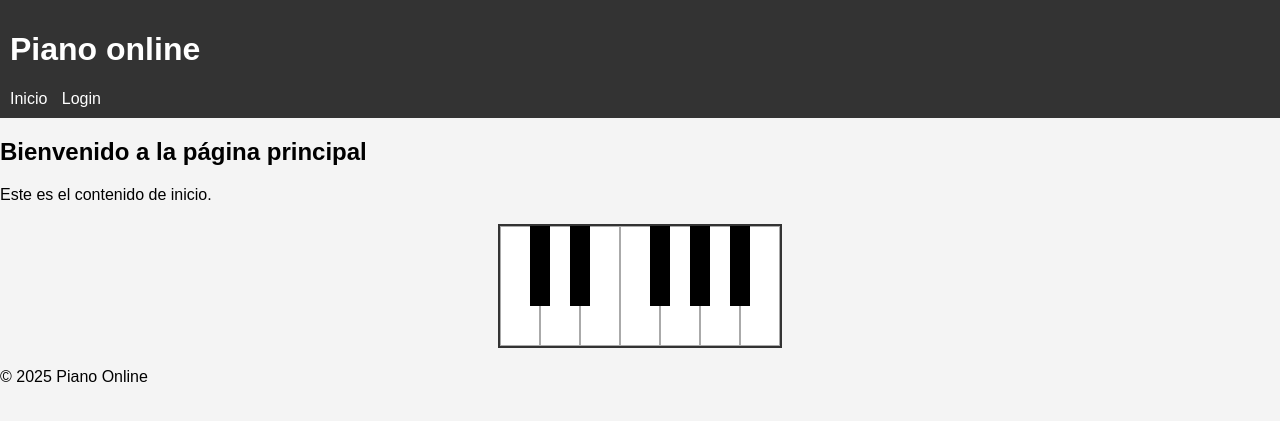
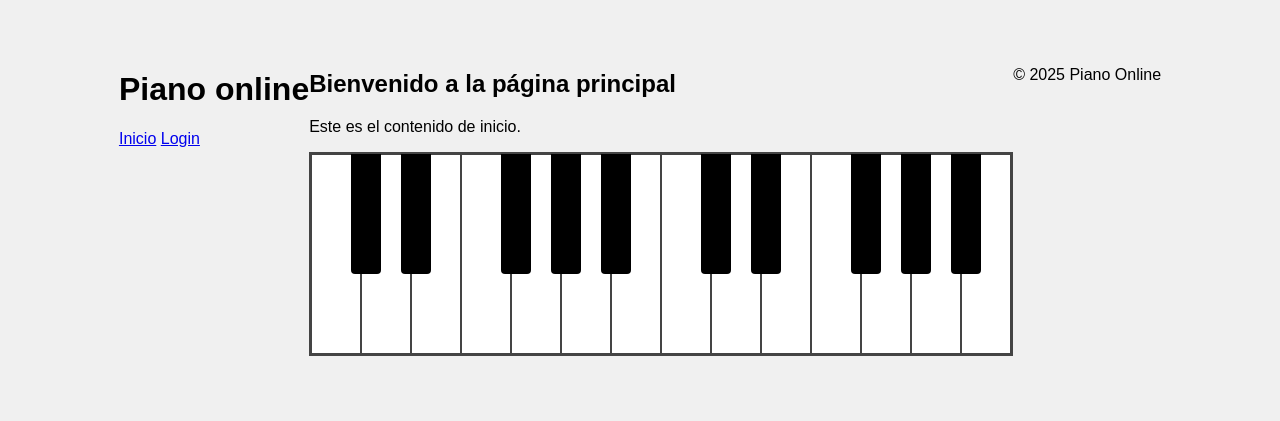
Before and after one commit to rubenhdezmtinez/piano-online, a PHP site: page / in a window 1280 px wide. Shown: the top 421 px of the page. Run offline with PHP 8.4, Linux system fonts and the light colour scheme.

Commit message:
piano actualizado

```diff
--- a/css/estilos.css
+++ b/css/estilos.css
@@ -1,53 +1,44 @@
 body {
-    font-family: Arial, Helvetica, sans-serif;
-    background-color: #f4f4f4;
-    margin: 0;
-    padding: 0;
-
+  background-color: #f0f0f0;
+  display: flex;
+  justify-content: center;
+  margin-top: 50px;
+  font-family: sans-serif;
 }
 
-header {
-    background-color: #333;
-    color: white;
-    padding: 10px;
-}
-
-nav a {
-    color: white;
-    margin-right: 10px;
-    text-decoration: none;
-}
 .piano {
   position: relative;
-  width: 280px;
-  height: 120px;
-  margin: 20px auto;
-  border: 2px solid #333;
+  width: 700px;
+  height: 200px;
+  border: 2px solid #444;
+  background: #ccc;
 }
 
 .white-keys {
   display: flex;
+  position: absolute;
+  z-index: 1;
 }
 
 .white {
-  width: 40px;
-  height: 120px;
+  width: 50px;
+  height: 200px;
   background: white;
-  border: 1px solid #aaa;
+  border: 1px solid #444;
   box-sizing: border-box;
 }
 
 .black-keys {
   position: absolute;
-  top: 0;
-  height: 80px;
+  height: 120px;
   width: 100%;
+  z-index: 2;
 }
 
 .black {
   position: absolute;
-  width: 20px;
-  height: 80px;
+  width: 30px;
+  height: 120px;
   background: black;
-  z-index: 2;
+  border-radius: 0 0 4px 4px;
 }
--- a/index.php
+++ b/index.php
@@ -2,5 +2,6 @@
     require_once 'db.php';
     include 'includes/header.php';
     include 'templates/home.php';
+    include 'templates/piano.php';
     include 'includes/footer.php';
 ?>
--- a/templates/home.php
+++ b/templates/home.php
@@ -1,20 +1,2 @@
 <h2>Bienvenido a la página principal</h2>
 <p>Este es el contenido de inicio.</p>
-<div class="piano">
-    <div class="white-keys">
-        <div class="white"></div>
-        <div class="white"></div>
-        <div class="white"></div>
-        <div class="white"></div>
-        <div class="white"></div>
-        <div class="white"></div>
-        <div class="white"></div>
-    </div>
-    <div class="black-keys">
-        <div class="black" style="left: 30px;"></div>
-        <div class="black" style="left: 70px;"></div>
-        <div class="black" style="left: 150px;"></div>
-        <div class="black" style="left: 190px;"></div>
-        <div class="black" style="left: 230px;"></div>
-    </div>
-</div>
--- /dev/null
+++ b/templates/piano.php
@@ -0,0 +1,30 @@
+<div class="piano">
+    <div class="white-keys">
+        <div class="white"></div>
+        <div class="white"></div>
+        <div class="white"></div>
+        <div class="white"></div>
+        <div class="white"></div>
+        <div class="white"></div>
+        <div class="white"></div>
+        <div class="white"></div>
+        <div class="white"></div>
+        <div class="white"></div>
+        <div class="white"></div>
+        <div class="white"></div>
+        <div class="white"></div>
+        <div class="white"></div>
+    </div>
+    <div class="black-keys">
+        <div class="black" style="left: 40px;"></div>
+        <div class="black" style="left: 90px;"></div>
+        <div class="black" style="left: 190px;"></div>
+        <div class="black" style="left: 240px;"></div>
+        <div class="black" style="left: 290px;"></div>
+        <div class="black" style="left: 390px;"></div>
+        <div class="black" style="left: 440px;"></div>
+        <div class="black" style="left: 540px;"></div>
+        <div class="black" style="left: 590px;"></div>
+        <div class="black" style="left: 640px;"></div>
+    </div>
+</div>
```
